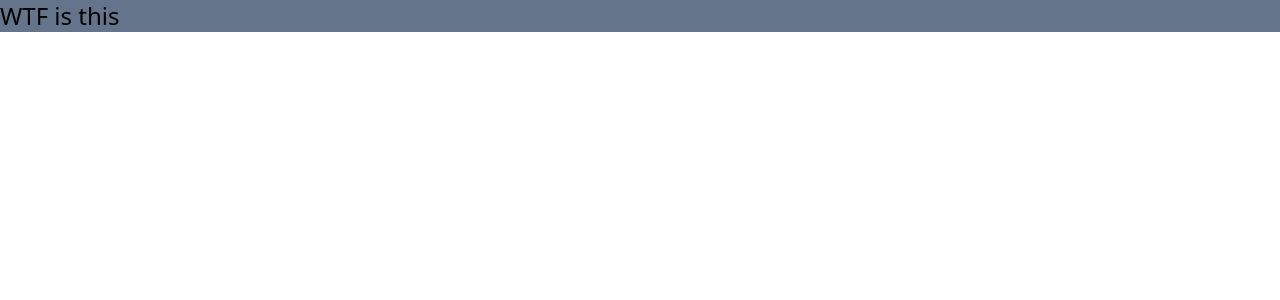
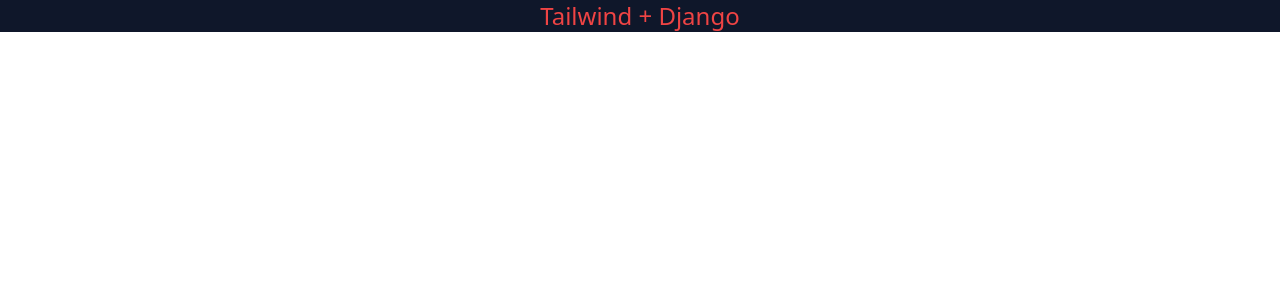
Before and after one commit to WePays/WePay, a Django app: template templates/Wepay/test_tailwind.html in a window 1280 px wide. Shown: the top 300 px of the page. Run offline with Django 4.2, Linux system fonts and the light colour scheme; the template is opened without the code that fills it, so the values that code supplies are empty; some libraries are stand-ins or nearby versions.

Commit message:
tailwind example

```diff
--- a/templates/Wepay/test_tailwind.html
+++ b/templates/Wepay/test_tailwind.html
@@ -8,6 +8,10 @@
     {% tailwind_css %}
 </head>
 <body>
-    <h1 class="text-2xl bg-slate-500">WTF is this</h1>
+    <div class="text-2xl text-red-500 hover:drop-shadow-lg bg-slate-900 hover:rounded-xl w-screen flex justify-center">
+        <div>
+            Tailwind + Django
+        </div>
+    </div>
 </body>
 </html>
```
